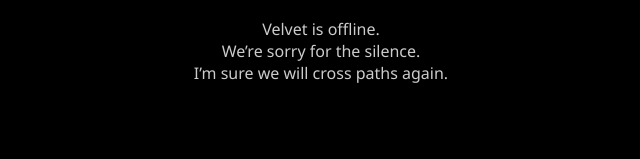
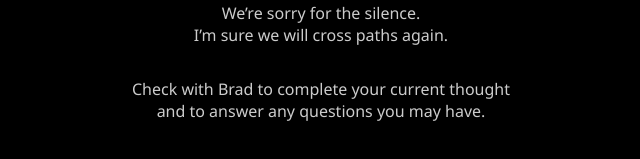
Before and after one commit to btrenta/velvet-request, a plain HTML site: page index.html in a window 1280 px wide. Shown: the part 509-668 px from the top of the page, without its empty margins (319-959 px from the left). Drawn offline with Linux system fonts and the light colour scheme.

Commit message:
Update index.html

```diff
--- a/index.html
+++ b/index.html
@@ -40,5 +40,11 @@
 <body>
   <img src="assets/offline.png" alt="Velvet Offline">
   <p>Velvet is offline.<br>We’re sorry for the silence.<br>I’m sure we will cross paths again.</p>
+   <footer>
+    <p class="footer-text">
+      Check with Brad to complete your current thought<br>
+      and to answer any questions you may have.
+    </p>
+  </footer>
 </body>
 </html>
```
